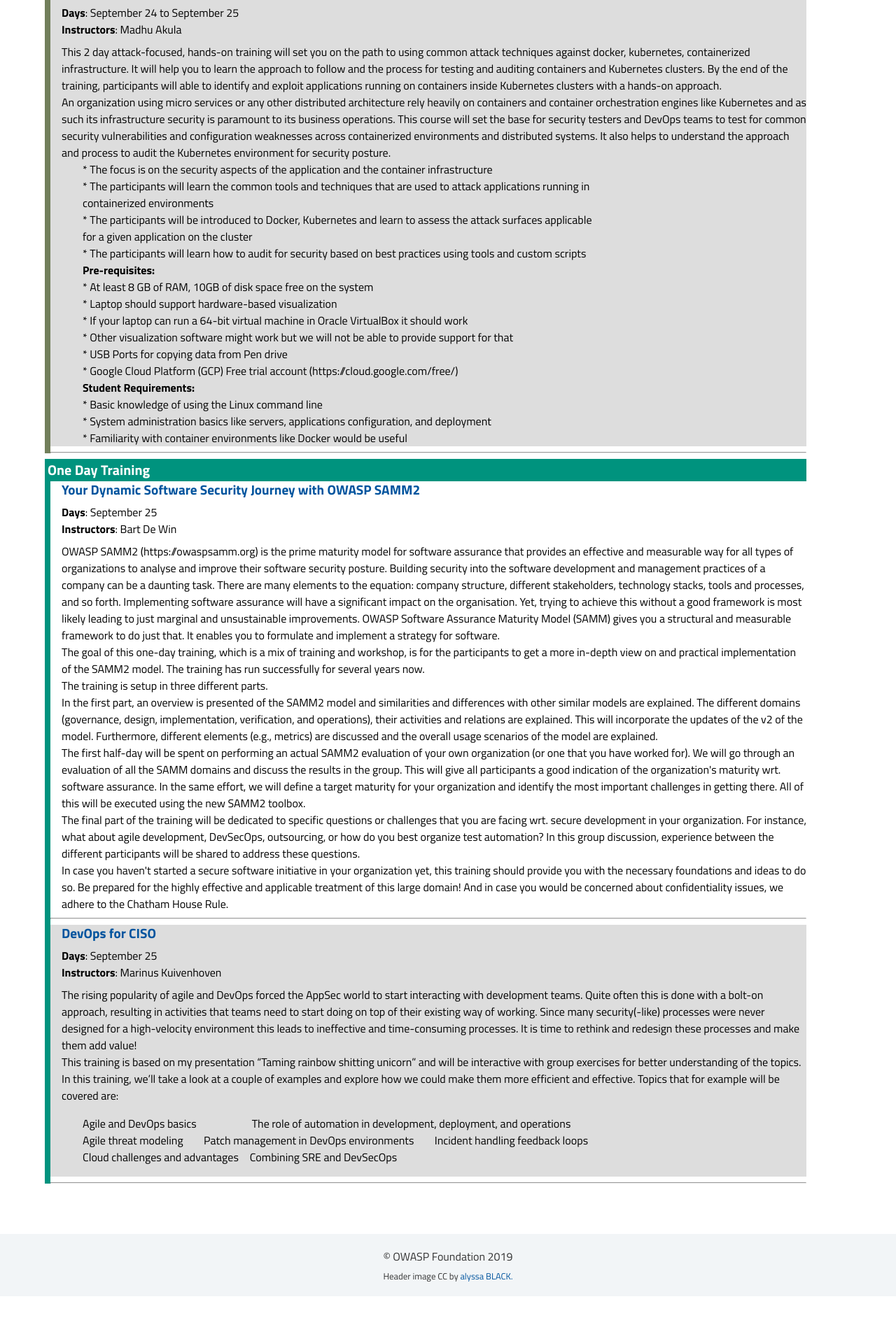
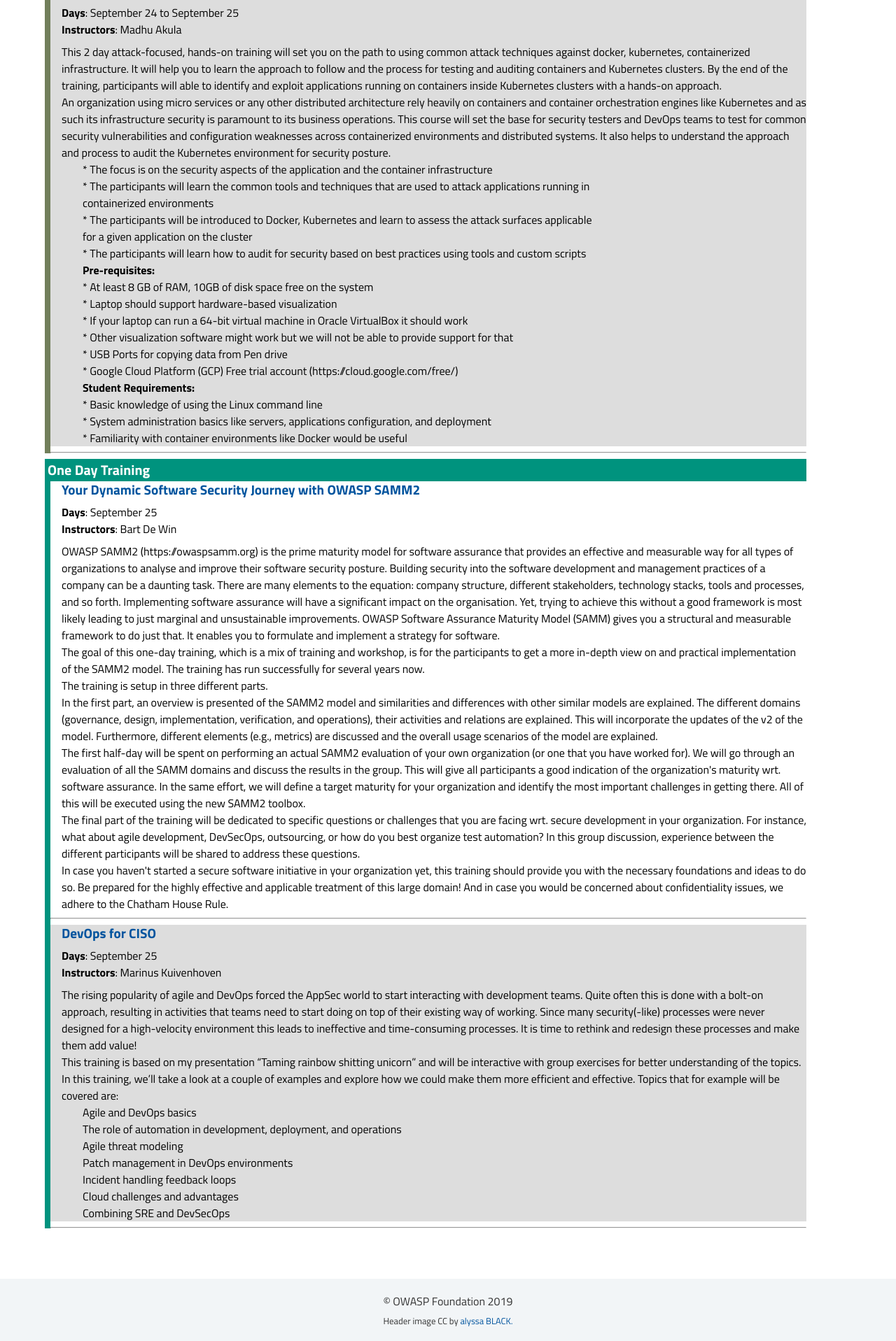
Before and after one commit to OWASP/AppSecAms2019, a Jekyll site: the page built from program/trainings.md, in a window 1280 px wide. Shown: the part 2452-4369 px from the top of the page at 70% size. Built offline with Jekyll 4.4.1, drawn with Linux system fonts in a browser that asks for light colours; some web fonts are replaced; before the commit the page ends 4305 px from its top, so only the background shows below that.

Commit message:
and no list

```diff
--- a/_data/trainings.yml
+++ b/_data/trainings.yml
@@ -168,15 +168,13 @@
                       In this training, we’ll take a look at a couple of examples and explore how we could make them more efficient and effective. Topics that
                       for example will be covered are:<br/>
                       <blockquote>
-                      <ul>
-                      <li>Agile and DevOps basics</li><br/>
-                      <li>The role of automation in development, deployment, and operations</li><br/>
-                      <li>Agile threat modeling</li><br/>
-                      <li>Patch management in DevOps environments</li><br/>
-                      <li>Incident handling feedback loops</li><br/>
-                      <li>Cloud challenges and advantages</li><br/>
-                      <li>Combining SRE and DevSecOps</li>
-                      </ul>
+                      Agile and DevOps basics<br/>
+                      The role of automation in development, deployment, and operations<br/>
+                      Agile threat modeling<br/>
+                      Patch management in DevOps environments<br/>
+                      Incident handling feedback loops<br/>
+                      Cloud challenges and advantages<br/>
+                      Combining SRE and DevSecOps
                       </blockquote>'
         trainer: Marinus Kuivenhoven
         room: TBD
```
